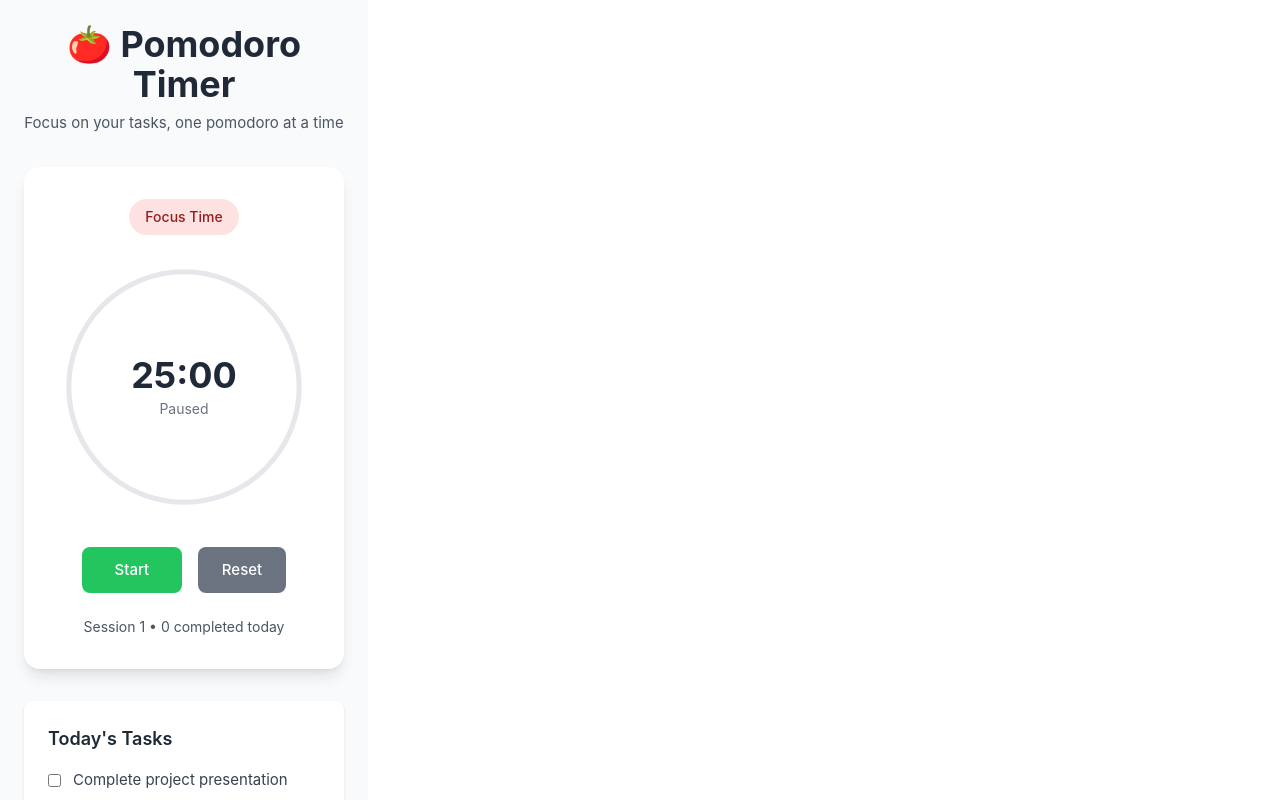
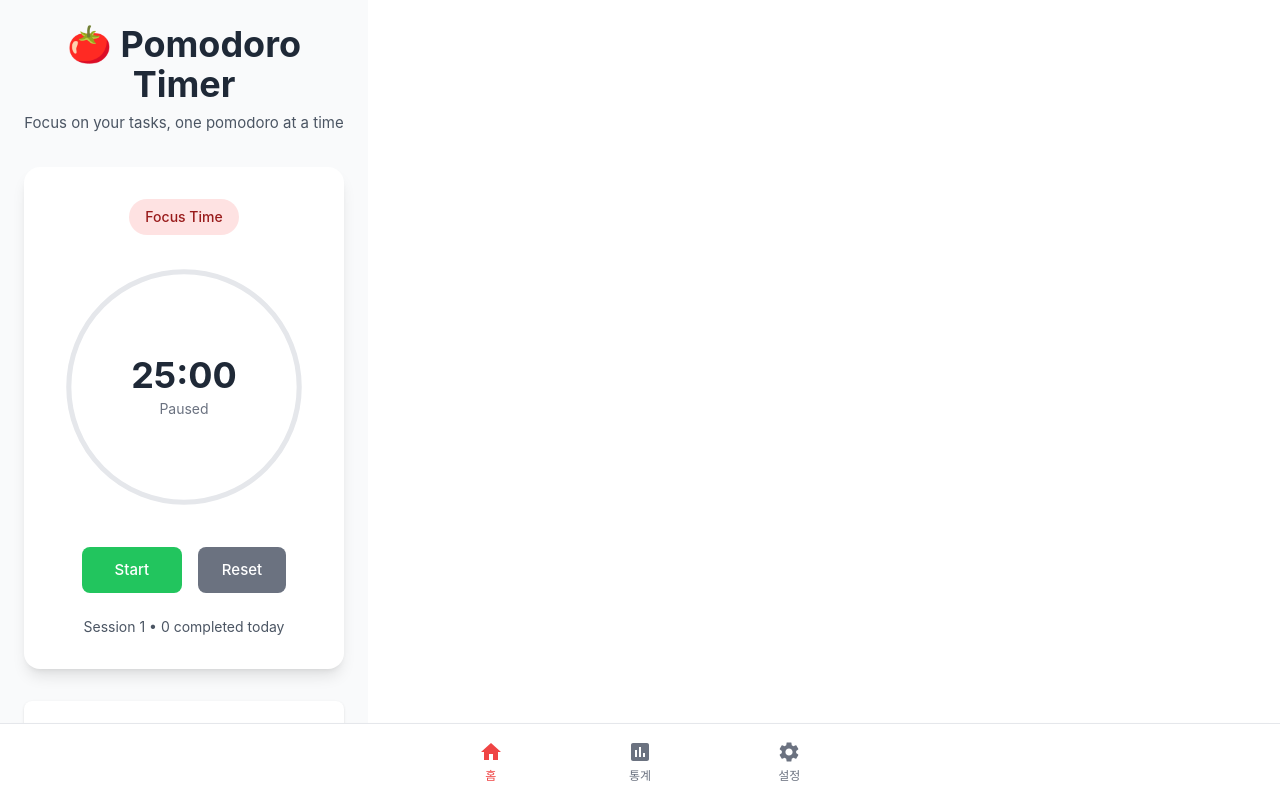
Before and after one commit to ehvzmf/pomodoro-app, a Vue app: page / in a window 1280 px wide. Shown: the top 800 px of the page. Built offline with nearby package versions, Linux system fonts and the light colour scheme.

Commit message:
feat: integrate tab navigation and views

```diff
--- a/src/App.vue
+++ b/src/App.vue
@@ -1,10 +1,38 @@
 <script setup>
+import { ref } from 'vue'
 import PomodoroTimer from './components/PomodoroTimer.vue'
+import StatisticsView from './components/StatisticsView.vue'
+import SettingsView from './components/SettingsView.vue'
+import BottomNavigation from './components/BottomNavigation.vue'
+
+// 현재 활성 탭
+const currentTab = ref('home')
+
+// 탭 변경 핸들러
+const handleTabChange = (tab) => {
+  currentTab.value = tab
+}
 </script>
 
 <template>
   <div id="app">
-    <PomodoroTimer />
+    <!-- 메인 콘텐츠 영역 -->
+    <main class="pb-16"> <!-- 하단 네비게이션 공간 확보 -->
+      <!-- 홈 화면 -->
+      <PomodoroTimer v-if="currentTab === 'home'" />
+
+      <!-- 통계 화면 -->
+      <StatisticsView v-else-if="currentTab === 'statistics'" />
+
+      <!-- 설정 화면 -->
+      <SettingsView v-else-if="currentTab === 'settings'" />
+    </main>
+
+    <!-- 하단 네비게이션 -->
+    <BottomNavigation
+      :current-tab="currentTab"
+      @tab-change="handleTabChange"
+    />
   </div>
 </template>
 
--- a/src/components/PomodoroTimer.vue
+++ b/src/components/PomodoroTimer.vue
@@ -1,5 +1,5 @@
 <template>
-  <div class="flex flex-col items-center justify-center min-h-screen bg-gray-50 p-6">
+  <div class="flex flex-col items-center justify-center min-h-screen bg-gray-50 p-6 pb-20">
     <!-- 헤더 -->
     <header class="text-center mb-8">
       <h1 class="text-4xl font-bold text-gray-800 mb-2">🍅 Pomodoro Timer</h1>
```
